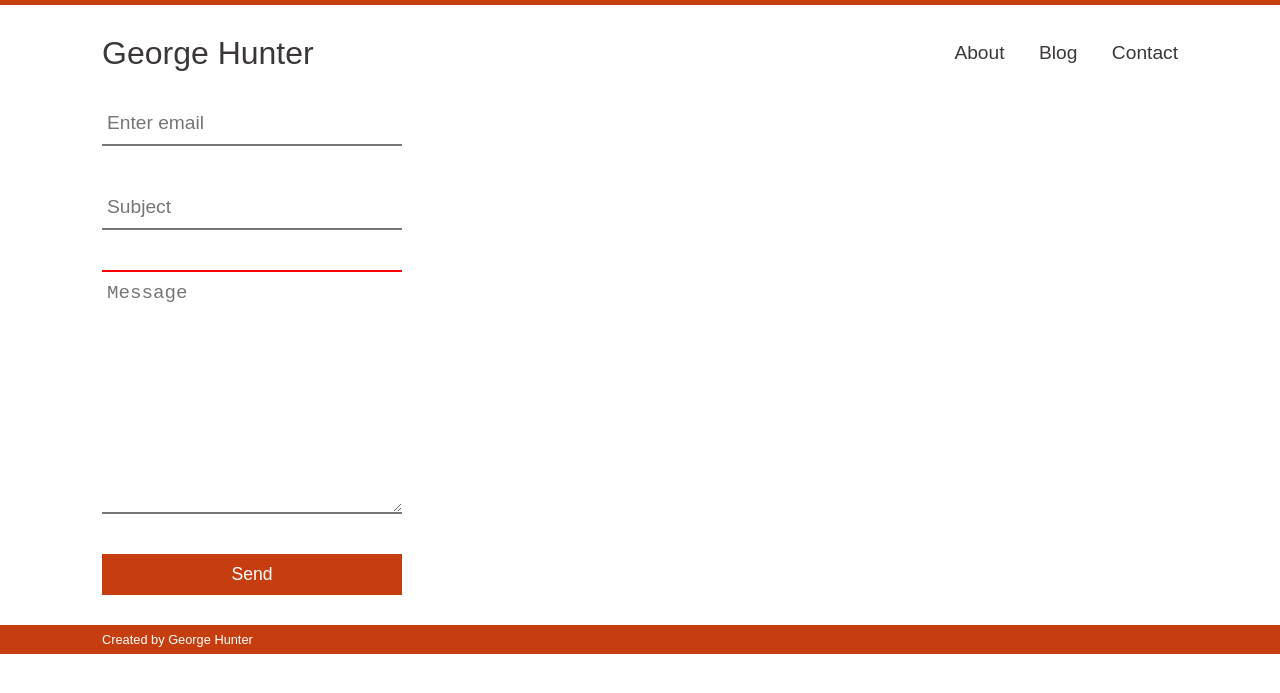
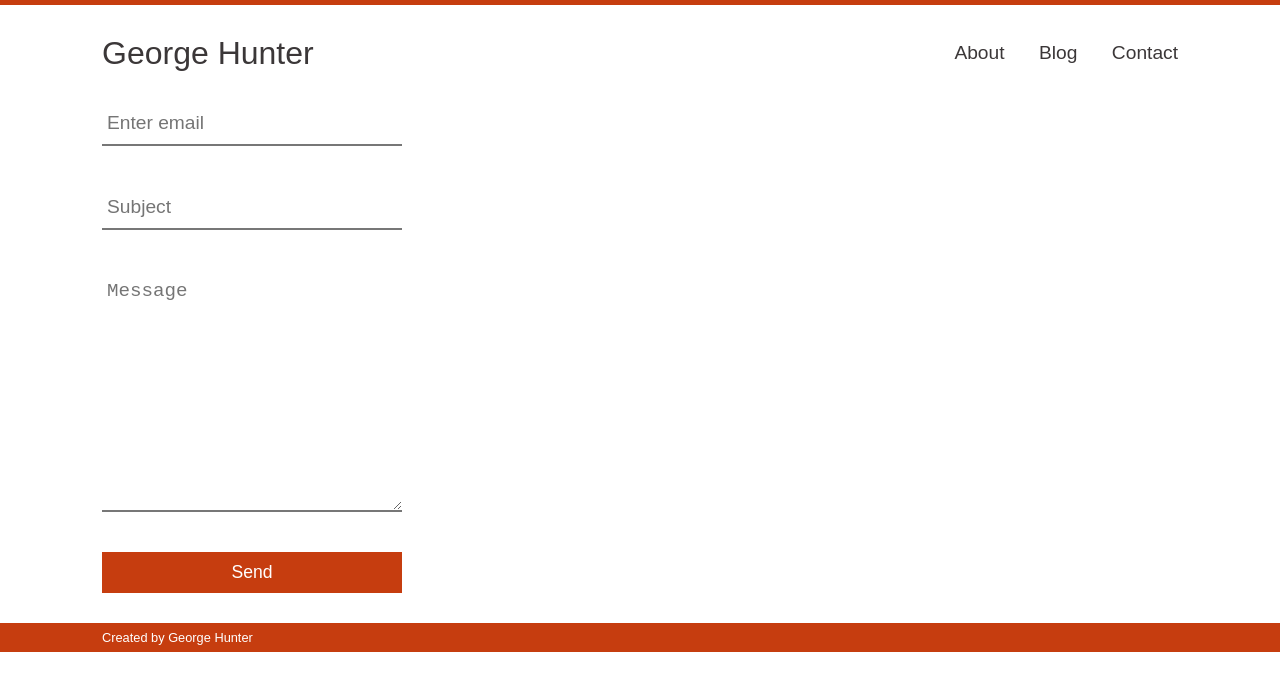
Before and after one commit to GeorgeHunter/GeorgeHunter.github.io, a Jekyll site: the page built from contact.html, in a window 1280 px wide. Shown: the top 693 px of the page. Built offline with Jekyll 4.4.1, drawn with Linux system fonts in a browser that asks for light colours.

Commit message:
Update main.scss

```diff
--- a/css/main.scss
+++ b/css/main.scss
@@ -301,7 +301,7 @@ ul {
 }
 
 .textarea {
-  border-top: 2px solid red;
+  //border-top: 2px solid red;
   border-bottom: 2px solid #777;
 }
 
```
